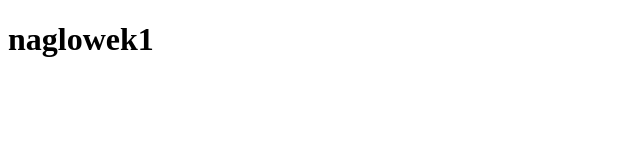
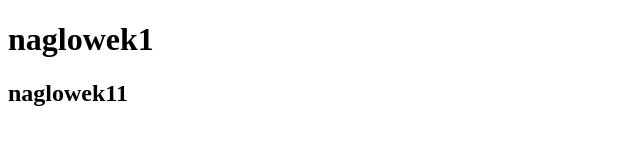
Before and after one commit to BogdanWicher/BogdanWicher.github.io, a plain HTML site: page index.html in a window 1280 px wide. Shown: the whole page, without its empty margins (0-640 px from the left). Drawn offline with Linux system fonts and the light colour scheme.

Commit message:
dodano dd.txt

```diff
--- a/index.html
+++ b/index.html
@@ -12,7 +12,7 @@
 
 <h1> naglowek1</h1>
 
-
+<h2> naglowek11</h2>
 
 
 
```
Also changed, not shown: a.txt (deleted), cc.txt (added), dd.txt (added), 1 other file.
